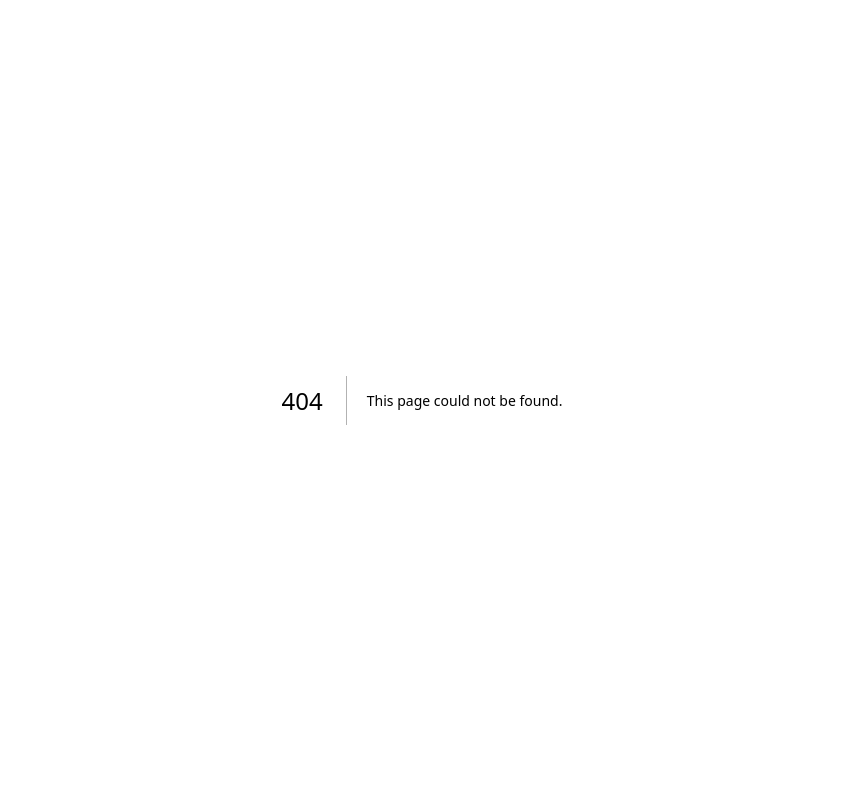
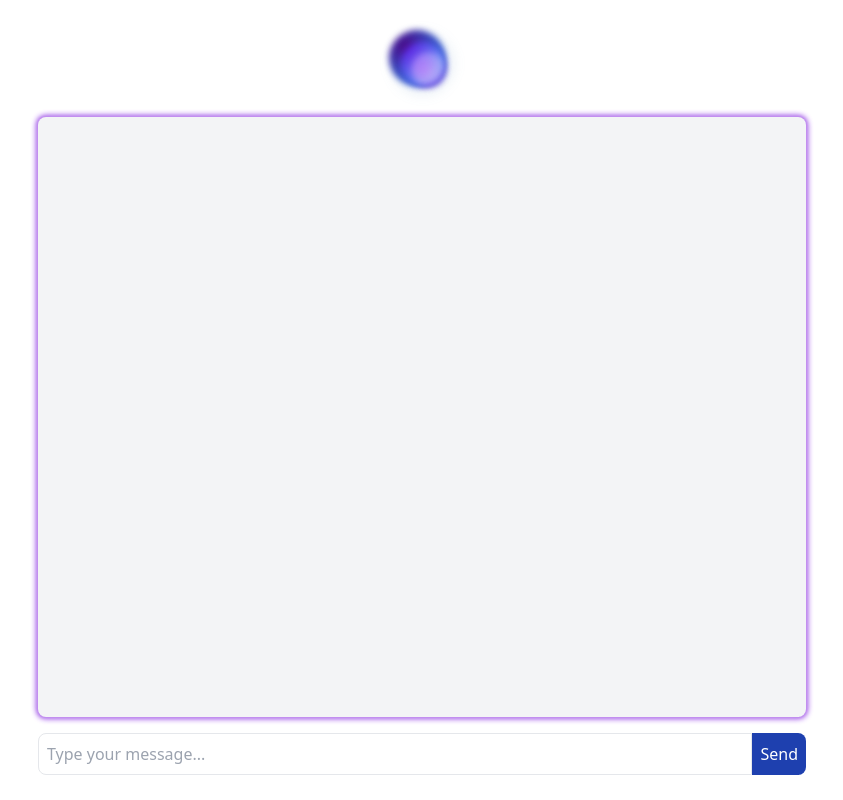
Before and after one commit to tchardonnens/portfolio, a Next.js app: page /chat in a window 1280 px wide. Before the commit this address had no page. Shown: the whole page, without its empty margins (218-1061 px from the left). Built offline with nearby package versions, Linux system fonts and the light colour scheme.

Commit message:
add glowing chatbox

```diff
--- /dev/null
+++ b/components/siriSphereLogo.tsx
@@ -0,0 +1,78 @@
+import React from 'react';
+
+const SiriSphereLogo = ({ size = 75 }) => {
+  return (
+    <div className="siri-sphere" style={{ width: size, height: size }}>
+      <div className="fluid-body"></div>
+      <div className="fluid-body"></div>
+      <div className="fluid-body"></div>
+      <div className="outer-glow"></div>
+    </div>
+  );
+};
+
+export default SiriSphereLogo;
+
+// CSS-in-JS styles
+const styles = `
+  .siri-sphere {
+    position: relative;
+    animation: pulsate 4s ease-in-out infinite alternate;
+  }
+  .fluid-body {
+    position: absolute;
+    border-radius: 50%;
+    filter: blur(3px);
+    mix-blend-mode: screen;
+    animation: float 10s ease-in-out infinite alternate;
+  }
+  .fluid-body:nth-child(1) {
+    width: 75%;
+    height: 75%;
+    background: radial-gradient(circle at 30% 30%, #4B0082, #1E90FF);
+    top: 5%;
+    left: 5%;
+    animation-delay: -2s;
+  }
+  .fluid-body:nth-child(2) {
+    width: 60%;
+    height: 60%;
+    background: radial-gradient(circle at 70% 70%, #6A5ACD, #0000CD);
+    top: 20%;
+    left: 20%;
+    animation-delay: -1s;
+  }
+  .fluid-body:nth-child(3) {
+    width: 45%;
+    height: 45%;
+    background: radial-gradient(circle at 40% 60%, #8A2BE2, #4169E1);
+    top: 35%;
+    left: 35%;
+    animation-delay: -3s;
+  }
+  .outer-glow {
+    position: absolute;
+    width: 100%;
+    height: 100%;
+    border-radius: 50%;
+    background: radial-gradient(circle at center, rgba(138, 43, 226, 0.2) 0%, rgba(70, 130, 180, 0.1) 50%, rgba(0,0,0,0) 70%);
+    filter: blur(5px);
+  }
+  @keyframes float {
+    0%, 100% { transform: translate(0, 0); }
+    25% { transform: translate(-5%, 5%); }
+    50% { transform: translate(5%, -5%); }
+    75% { transform: translate(5%, 5%); }
+  }
+  @keyframes pulsate {
+    0%, 100% { transform: scale(1); }
+    50% { transform: scale(1.05); }
+  }
+`;
+
+// Inject styles into the document
+if (typeof document !== 'undefined') {
+  const styleElement = document.createElement('style');
+  styleElement.textContent = styles;
+  document.head.appendChild(styleElement);
+}
--- /dev/null
+++ b/pages/chat.tsx
@@ -0,0 +1,87 @@
+import { useState } from 'react';
+import Head from 'next/head';
+import SiriSphereLogo from '../components/siriSphereLogo';
+
+export default function Chat() {
+  const [messages, setMessages] = useState<{ role: string; content: string }[]>([]);
+  const [inputMessage, setInputMessage] = useState('');
+
+  const handleSubmit = async (e: { preventDefault: () => void; }) => {
+    e.preventDefault();
+    if (!inputMessage.trim()) return;
+
+    // Add user message to the chat
+    const newMessages = [...messages, { role: 'user', content: inputMessage }];
+    setMessages(newMessages);
+    setInputMessage('');
+
+    try {
+      // Send the message to your backend API
+      const response = await fetch('/api/chat', {
+        method: 'POST',
+        headers: {
+          'Content-Type': 'application/json',
+        },
+        body: JSON.stringify({ message: inputMessage }),
+      });
+
+      if (!response.ok) {
+        throw new Error('Failed to get response');
+      }
+
+      const data = await response.json();
+
+      // Add AI response to the chat
+      setMessages([...newMessages, { role: 'assistant', content: data.response }]);
+    } catch (error) {
+      console.error('Error:', error);
+      // Add an error message to the chat
+      setMessages([...newMessages, { role: 'assistant', content: 'Sorry, an error occurred. Please try again.' }]);
+    }
+  };
+
+  return (
+    <>
+      <Head>
+        <title>Thomas Artifact</title>
+        <meta name="description" content="Thomas Artifact" />
+        <style>{`
+          @keyframes glowingBorder {
+            0% { box-shadow: 0 0 3px #8A2BE2, 0 0 12px #8A2BE2, 0 0 7px #8A2BE2, 0 0 10px #8A2BE2; }
+            50% { box-shadow: 0 0 10px #FFFFFF, 0 0 5px #8A2BE2, 0 0 3px #8A2BE2, 0 0 7px #8A2BE2; }
+            100% { box-shadow: 0 0 5px #8A2BE2, 0 0 10px #8A2BE2, 0 0 7px #8A2BE2, 0 0 3px #FFFFFF; }
+          }
+          .glowing-border {
+            animation: glowingBorder 3s ease-in-out infinite;
+          }
+        `}</style>
+      </Head>
+      <main className="flex flex-col mx-auto justify-center items-center min-h-screen h-screen bg-white text-neutral-900 dark:bg-neutral-950 dark:text-neutral-100 p-4">
+        <div className="w-full max-w-3xl my-auto flex flex-col space-y-4">
+          <div className="flex justify-center">
+            <SiriSphereLogo size={75} />
+          </div>
+          <div className="glowing-border bg-gray-100 dark:bg-neutral-900 rounded-lg p-4 overflow-y-auto mb-4 h-[calc(100vh-200px)]">
+            {messages.map((message, index) => (
+              <div key={index} className={`mb-2 ${message.role === 'user' ? 'text-right' : 'text-left'}`}>
+                <span className={`inline-block p-2 rounded-lg ${message.role === 'user' ? 'bg-blue-800 text-white' : 'bg-neutral-800 dark:bg-neutral-800'}`}>
+                  {message.content}
+                </span>
+              </div>
+            ))}
+          </div>
+          <form onSubmit={handleSubmit} className="flex">
+            <input
+              type="text"
+              value={inputMessage}
+              onChange={(e) => setInputMessage(e.target.value)}
+              className="flex-grow p-2 border rounded-l-lg dark:bg-neutral-900 dark:border-neutral-800"
+              placeholder="Type your message..."
+            />
+            <button type="submit" className="bg-blue-800 text-white p-2 rounded-r-lg">Send</button>
+          </form>
+        </div>
+      </main>
+    </>
+  );
+}
--- a/pages/index.tsx
+++ b/pages/index.tsx
@@ -4,6 +4,7 @@ import { FaLinkedinIn } from "react-icons/fa6";
 import { FaGithub } from "react-icons/fa6";
 import Card from '../components/card'
 import Image from 'next/image';
+import Link from 'next/link';
 
 export default function Home() {
   return (
@@ -167,11 +168,9 @@ export default function Home() {
             Finished Hades and Cyberpunk 2077 in solo and relax by playing Minecraft and Valorant with my friends.
           </section>
           <br />
-          <h2 className='text-2xl text-center'>Chat with me</h2>
-          <br />
           <section className="flex flex-col items-center">
             <button className="bg-transparent border-none cursor-not-allowed bg-neutral-500 py-2 px-4 rounded no-underline dark:no-underline">
-              (Coming soon...)
+              <Link href="/chat">Chat with me</Link>
             </button>
           </section>
         </div>
--- /dev/null
+++ b/styles/ai-logo.css
@@ -0,0 +1,76 @@
+body {
+    display: flex;
+    justify-content: center;
+    align-items: center;
+    height: 100vh;
+    margin: 0;
+    background-color: #000;
+    overflow: hidden;
+}
+.siri-sphere {
+    width: 300px;
+    height: 300px;
+    position: relative;
+    animation: pulsate 4s ease-in-out infinite alternate;
+}
+.fluid-body {
+    position: absolute;
+    border-radius: 50%;
+    filter: blur(10px);
+    mix-blend-mode: screen;
+    animation: float 10s ease-in-out infinite alternate;
+}
+.fluid-body:nth-child(1) {
+    width: 220px;
+    height: 220px;
+    background: radial-gradient(circle at 30% 30%, #4B0082, #1E90FF);
+    top: 10%;
+    left: 10%;
+    animation-delay: -2s;
+}
+.fluid-body:nth-child(2) {
+    width: 180px;
+    height: 180px;
+    background: radial-gradient(circle at 70% 70%, #6A5ACD, #0000CD);
+    top: 25%;
+    left: 25%;
+    animation-delay: -1s;
+}
+.fluid-body:nth-child(3) {
+    width: 140px;
+    height: 140px;
+    background: radial-gradient(circle at 40% 60%, #8A2BE2, #4169E1);
+    top: 40%;
+    left: 40%;
+    animation-delay: -3s;
+}
+.outer-glow {
+    position: absolute;
+    width: 100%;
+    height: 100%;
+    border-radius: 50%;
+    background: radial-gradient(circle at center, rgba(138, 43, 226, 0.2) 0%, rgba(70, 130, 180, 0.1) 50%, rgba(0,0,0,0) 70%);
+    filter: blur(20px);
+}
+@keyframes float {
+    0%, 100% {
+        transform: translate(0, 0);
+    }
+    25% {
+        transform: translate(-10px, 10px);
+    }
+    50% {
+        transform: translate(10px, -10px);
+    }
+    75% {
+        transform: translate(10px, 10px);
+    }
+}
+@keyframes pulsate {
+    0%, 100% {
+        transform: scale(1);
+    }
+    50% {
+        transform: scale(1.05);
+    }
+}
```
